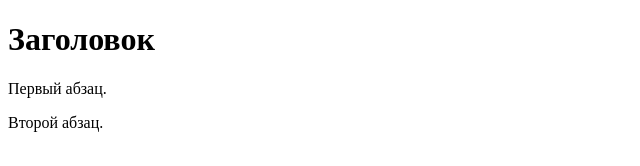
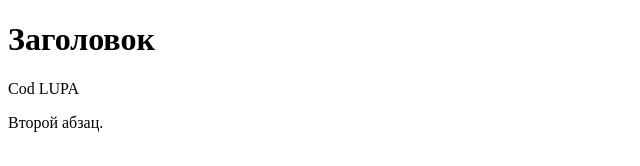
Before and after one commit to NinePage/qa-demo-3, a plain HTML site: page index.html in a window 1280 px wide. Shown: the full height of the page, 0-640 px from the left. Drawn offline with Linux system fonts and the light colour scheme.

Commit message:
Cod LUPA

```diff
--- a/index.html
+++ b/index.html
@@ -7,7 +7,7 @@
  <body>
   <h1>Заголовок</h1>
   <!-- Комментарий -->
-  <p>Первый абзац.</p>
+  <p>Cod LUPA</p>
   <p>Второй абзац.</p>
  </body>
 </html>
```
